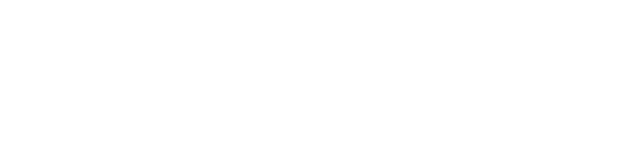
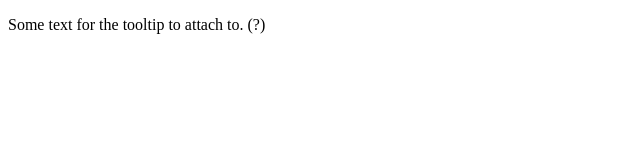
Before and after one commit to sam-maton/vanilla-web-components, a plain HTML site: page index.html in a window 1280 px wide. Shown: the whole page, without its empty margins (0-640 px from the left). Drawn offline with Linux system fonts and the light colour scheme.

Commit message:
setup connected callback

```diff
--- a/index.html
+++ b/index.html
@@ -7,6 +7,6 @@
   <script src="tooltip.js"></script>
 </head>
 <body>
-  <dev-tooltip></dev-tooltip>
+  <p>Some text for the tooltip to attach to. <dev-tooltip></dev-tooltip></p>
 </body>
 </html>
--- a/tooltip.js
+++ b/tooltip.js
@@ -1,7 +1,12 @@
 class Tooltip extends HTMLElement{
   constructor(){
     super()
-    console.log('this is working');
+  }
+
+  connectedCallback(){
+    const tooltipIcon = document.createElement('span')
+    tooltipIcon.textContent = '(?)'
+    this.appendChild(tooltipIcon);
   }
 }
 
```
